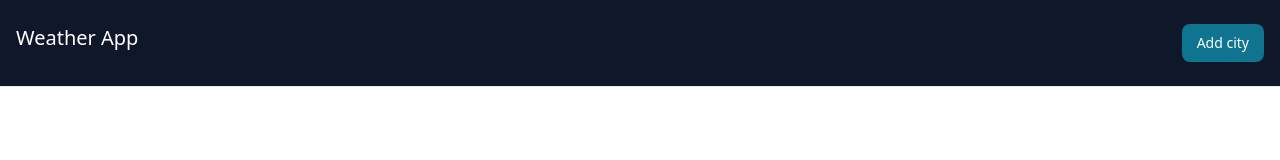
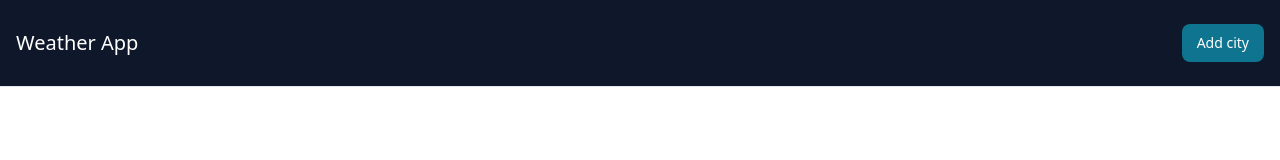
Before and after one commit to Joey-JJ/assessment_relatics, a React (Create React App) app: page / in a window 1280 px wide. Shown: the top 160 px of the page. Built offline with nearby package versions, Linux system fonts and the light colour scheme.

Commit message:
Changed file structure and added context for app wide state management

```diff
--- a/src/App.tsx
+++ b/src/App.tsx
@@ -1,15 +1,18 @@
 import React, { useState } from "react";
-import { SearchCities } from "./components/SearchCities";
-import Navbar from "./components/Navbar";
+import SearchCities from "./components/search/SearchCities";
+import Navbar from "./components/layout/Navbar";
+import ForecastContext from "./context/ForecastContext";
 
 const App: React.FC = () => {
   const [openSearch, setOpenSearch] = useState<boolean>(false);
 
   return (
-    <div className="App">
-      <Navbar openSearch={openSearch} setOpenSearch={setOpenSearch} />
-      {openSearch && <SearchCities />}
-    </div>
+    <ForecastContext>
+      <div className="App">
+        <Navbar openSearch={openSearch} setOpenSearch={setOpenSearch} />
+        {openSearch && <SearchCities />}
+      </div>
+    </ForecastContext>
   );
 };
 
--- /dev/null
+++ b/src/components/forecasts/ForecastCard.tsx
@@ -0,0 +1,7 @@
+import React from "react";
+
+const ForecastCard: React.FC = () => {
+  return <div>ForecastCard</div>;
+};
+
+export default ForecastCard;
--- /dev/null
+++ b/src/components/forecasts/Forecasts.tsx
@@ -0,0 +1,7 @@
+import React from "react";
+
+const Forecasts: React.FC = () => {
+  return <div>Forecasts</div>;
+};
+
+export default Forecasts;
--- a/src/components/Navbar.tsx
+++ b/src/components/layout/Navbar.tsx
@@ -9,7 +9,7 @@ interface Props {
 const Navbar: React.FC<Props> = ({ openSearch, setOpenSearch }) => {
   return (
     <nav className="px-4 py-6 bg-slate-900 border-b border-slate-200 text-white">
-      <div className="container mx-auto flex justify-between">
+      <div className="container mx-auto flex items-center justify-between">
         <h1 className="text-xl ">Weather App</h1>
         <Button
           size={"sm"}
--- a/src/components/CitiesList.tsx
+++ b/src/components/search/CitiesList.tsx
@@ -1,6 +1,6 @@
 import React from "react";
 import { CityResult } from "./CityResult";
-import type { City } from "../types/City";
+import type { City } from "../../types/City";
 
 interface Props {
   cities: City[];
--- a/src/components/SearchBar.tsx
+++ b/src/components/search/SearchBar.tsx
@@ -1,12 +1,12 @@
 import React, { useState } from "react";
 import { TextInput, Button } from "flowbite-react";
-import type { City } from "../types/City";
+import type { City } from "../../types/City";
 
 interface Props {
   setCities: React.Dispatch<React.SetStateAction<City[]>>;
 }
 
-export const SearchBar: React.FC<Props> = ({ setCities }) => {
+const SearchBar: React.FC<Props> = ({ setCities }) => {
   const [city, setCity] = useState("");
 
   const submitHandler = async (e: React.FormEvent<HTMLFormElement>) => {
@@ -41,3 +41,5 @@ export const SearchBar: React.FC<Props> = ({ setCities }) => {
     </form>
   );
 };
+
+export default SearchBar;
--- /dev/null
+++ b/src/context/ForecastContext.tsx
@@ -0,0 +1,30 @@
+import React, { useState, createContext, useContext } from "react";
+import { City } from "../types/City";
+
+interface ContextType {
+  addedForecasts: City[];
+  setAddedForecasts: React.Dispatch<React.SetStateAction<City[]>>;
+}
+
+// Create context with type
+const Context = createContext<ContextType>({} as ContextType);
+
+// Custom hook to use context
+export const useForecastContext = () => useContext(Context);
+
+interface Props {
+  children: React.ReactNode;
+}
+
+// Context provider
+const ForecastContext: React.FC<Props> = ({ children }) => {
+  const [addedForecasts, setAddedForecasts] = useState<City[]>([]);
+
+  return (
+    <Context.Provider value={{ addedForecasts, setAddedForecasts }}>
+      {children}
+    </Context.Provider>
+  );
+};
+
+export default ForecastContext;
```
Also changed, not shown: src/components/search/SearchCities.tsx (renamed from src/components/SearchCities.tsx, +5 -3 lines), src/components/search/CityResult.tsx (renamed from src/components/CityResult.tsx).
